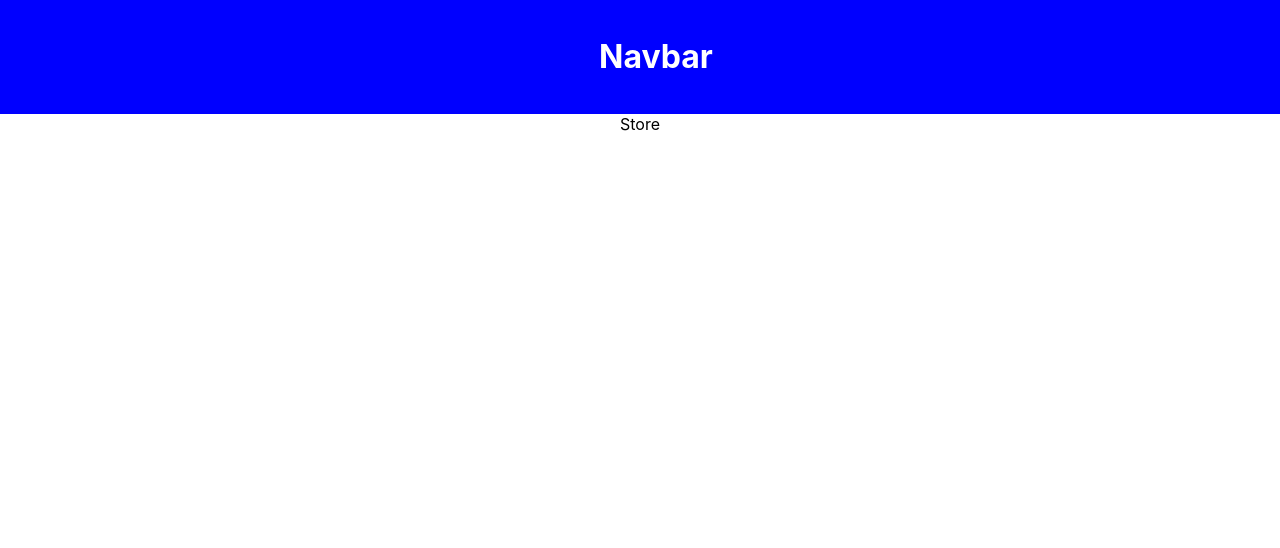
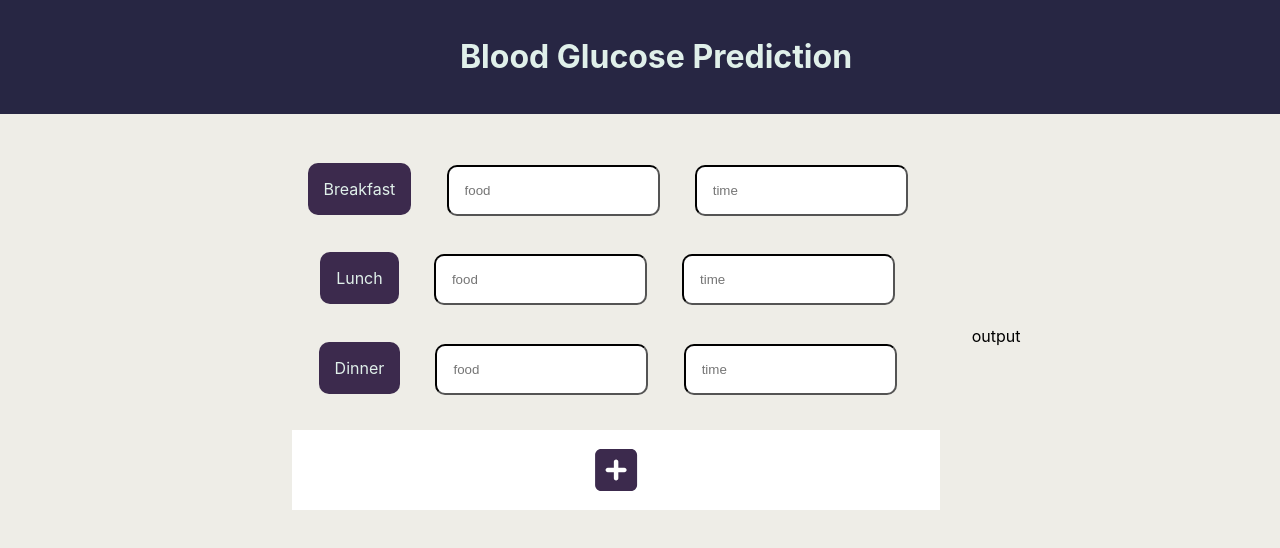
Before and after one commit to shweta-js/blood_glucose_prediction, a React (Create React App) app: page /store in a window 1280 px wide. Shown: the top 548 px of the page. Built offline with nearby package versions, Linux system fonts and the light colour scheme.

Commit message:
all page setup

```diff
--- a/public/index.html
+++ b/public/index.html
@@ -3,6 +3,10 @@
   <head>
     <meta charset="utf-8" />
     <link rel="icon" href="%PUBLIC_URL%/favicon.ico" />
+
+    <link href="%PUBLIC_URL%/fontawesome/css/all.css" rel="stylesheet">
+
+
     <meta name="viewport" content="width=device-width, initial-scale=1" />
     <meta name="theme-color" content="#000000" />
     <meta
--- a/src/components/Navbar.css
+++ b/src/components/Navbar.css
@@ -1,10 +1,10 @@
 .navbar{
-    background-color: blue;
+    background-color:#272643;
     width:100%;
     length:5rem;
     padding:1rem;
 
 }
 .heading{
-color:#fff;
+color:#e0f0ea;
 }
--- a/src/components/Navbar.js
+++ b/src/components/Navbar.js
@@ -3,7 +3,7 @@ import "./Navbar.css"
 const Navbar = () => {
   return (
     <div className="navbar">
-    <h1 className="heading">Navbar</h1>
+    <h1 className="heading">Blood Glucose Prediction</h1>
 
       </div>
   )
--- a/src/components/Show.css
+++ b/src/components/Show.css
@@ -0,0 +1,22 @@
+.show{
+    display: flex;
+    flex-direction:column;
+
+
+}
+.calender{
+    margin-left:10rem;
+    padding:1rem;
+    margin:1rem;
+    margin-bottom: 0;
+
+
+}
+.react-datepicker{
+    margin-top:0;
+    margin:1rem;
+    left:45rem;
+    justify-content: center;
+    align-items: center;
+
+}
--- a/src/components/Show.js
+++ b/src/components/Show.js
@@ -1,8 +1,22 @@
-import React from 'react'
+import React,{useState} from 'react'
 import "./Show.css"
+import DatePicker from "react-datepicker"
+import "react-datepicker/dist/react-datepicker.css";
+
 const Show = () => {
+  const [startDate, setStartDate] = useState(new Date());
   return (
-    <div>Show</div>
+    <div className="show">
+        {/* <DatePicker
+        selected={startDate}
+        onChange={(date:Date) => setStartDate(date)} />
+         */}
+         <DatePicker
+         selected={startDate}
+         className="calender"
+         onChange={(date) => setStartDate(date)} />
+
+    </div>
   )
 }
 
--- a/src/components/Store.css
+++ b/src/components/Store.css
@@ -0,0 +1,56 @@
+.store{
+    display: flex;
+    flex-direction: row;
+    align-items: center;
+    justify-content: center;
+    margin:1rem;
+
+}
+.food-inputs{
+    /* background-color: red; */
+    margin:1rem;
+    display:flex;
+    flex-direction: column;
+    justify-content: space-around;
+
+}
+.food-inputs>div{
+    margin:1rem;
+
+}
+.food-inputs>div>input{
+    padding:1rem;
+    border-radius: 10px;
+    border-color: black;
+    margin:0.2rem;
+    margin-right:2rem;
+
+}
+Label{
+    margin:1rem;
+    margin-right:auto;
+    /* background-color: pink; */
+    padding:1rem;
+    color:#e0f0ea;
+    background-color: #3c2a4d;
+    border-radius: 10px;
+    margin-right:2rem;
+
+
+}
+.output{
+
+}
+.add{
+    color: #3c2a4d;
+    margin:1rem;
+    padding:1rem;
+    font-size: 3rem;
+    left:0;
+    background-color: white;
+    align-items: left;
+    cursor: pointer;
+}
+.add:hover{
+    color: #563f6b;
+}
--- a/src/components/Store.js
+++ b/src/components/Store.js
@@ -1,10 +1,35 @@
 import React from 'react'
 import "./Store.css"
 import { useHistory } from 'react-router-dom'
+import '@fortawesome/fontawesome-free/css/all.min.css';
+
+import { FontAwesomeIcon } from '@fortawesome/react-fontawesome';
+import { faCheckSquare, faPlusSquare, faThumbsUp } from '@fortawesome/free-solid-svg-icons';
 const Store = () => {
 
   return (
-    <div>Store</div>
+    <div className="store">
+    <div className="food-inputs">
+    <div>
+      <label>Breakfast</label>
+      <input placeholder='food'></input>
+      <input placeholder='time'></input>
+      </div>
+      <div>
+      <label>Lunch</label>
+      <input placeholder='food'></input>
+      <input placeholder='time'></input>
+      </div>
+      <div>
+      <label>Dinner</label>
+      <input placeholder='food'></input>
+      <input placeholder='time'></input>
+      </div>
+      <FontAwesomeIcon icon={ faPlusSquare }
+      className="add"/>
+      </div>
+    <div className="output">output</div>
+    </div>
   )
 }
 
--- a/src/index.css
+++ b/src/index.css
@@ -1,5 +1,6 @@
 body {
   margin: 0;
+  background-color: #EEEDE7;
   font-family: -apple-system, BlinkMacSystemFont, 'Segoe UI', 'Roboto', 'Oxygen',
     'Ubuntu', 'Cantarell', 'Fira Sans', 'Droid Sans', 'Helvetica Neue',
     sans-serif;
--- a/src/pages/Home.css
+++ b/src/pages/Home.css
@@ -5,17 +5,27 @@
     justify-content: center;
     align-items: center;
     margin-top:10rem;
-    background-color: red;
-
+    /* background-color: red;
+   */
 }
 .home>button{
     width:5rem;
     length:10rem;
     margin:1rem;
     padding:1rem;
+    background-color: #3c2a4d;
+    border-radius: 10px;
+    width:10rem;
+    border-color: black;
+
+}
+.home>button:hover{
+    background-color: #534064;
+}
+.link{
+    color:#e0f0ea;
+    text-decoration: none;
+    font-weight: bold;
 
 
 }
-.show-btn{
-
-}
--- a/src/pages/Home.js
+++ b/src/pages/Home.js
@@ -6,8 +6,8 @@ const Home = () => {
     <>
     <div className="home">
 
-        <button className="store-btn"><Link to="/store">store</Link></button>
-        <button className="show-btn"><Link to="/show">show</Link></button>
+        <button className="store-btn"><Link className="link" to="/store">store</Link></button>
+        <button className="show-btn"><Link className="link" to="/show">show</Link></button>
     </div>
     </>
   )
```
Also changed, not shown: package.json (+7 -0 lines), 2 other files (tests, documents, lock files or other folders).
